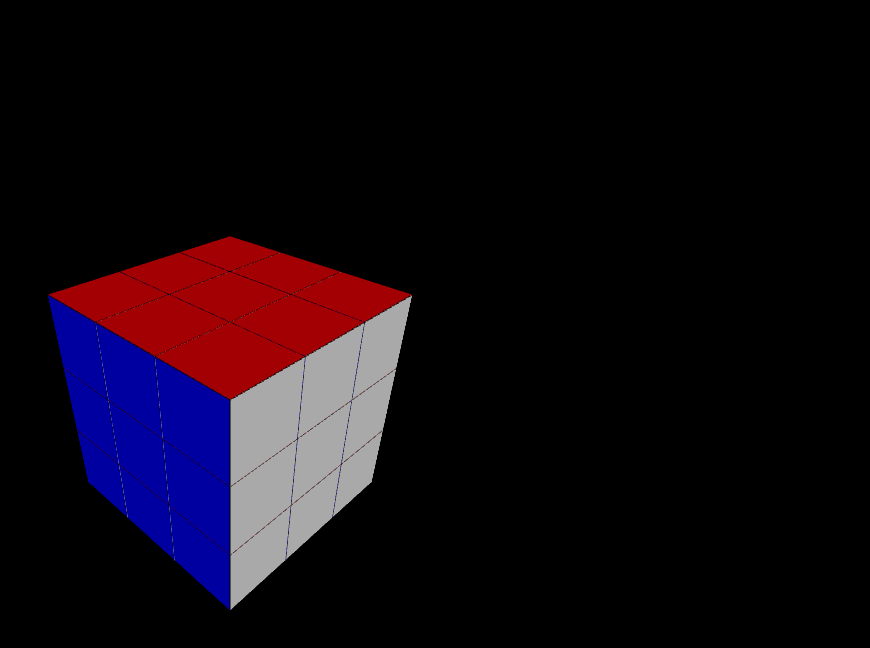
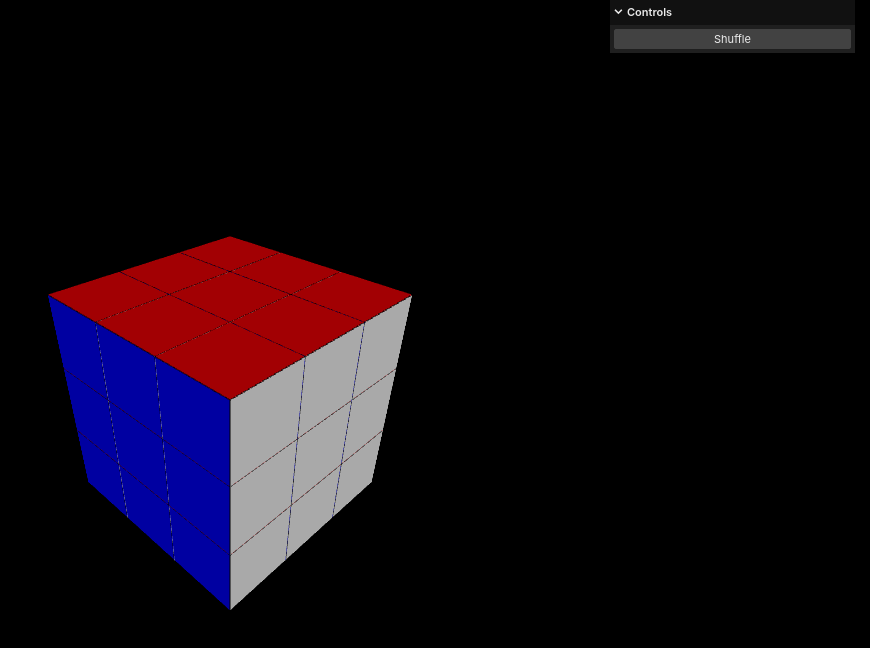
Before and after one commit to ahmoin/rubertia, a React (Vite) app: page / in a window 1280 px wide. Shown: the top 648 px of the page, without its empty margins (410-1280 px from the left). Built offline with nearby package versions, Linux system fonts and the light colour scheme.

Commit message:
feat: add gui

```diff
--- a/src/App.tsx
+++ b/src/App.tsx
@@ -2,6 +2,7 @@ import React from 'react';
 import { Canvas } from '@react-three/fiber';
 import { OrbitControls } from '@react-three/drei';
 import * as THREE from 'three';
+import { GUI } from 'three/addons/libs/lil-gui.module.min.js';
 
 const sizes = {
   width: '100vw',
@@ -38,6 +39,15 @@ const Box: React.FC<BoxProps> = ({ position, colors, size }) => {
 
 
 function App() {
+  const settings = {
+    'Shuffle': function () {
+      console.log("Shuffle")
+    },
+  }
+  const gui = new GUI();
+  gui.add(settings, 'Shuffle');
+  console.log(gui)
+
   const rubiksColors: number[][][] = [
     [[1, 1, 1], [1, 1, 1], [1, 1, 1], [1, 1, 1], [1, 1, 1], [1, 1, 1]],
     [[1, 1, 0], [1, 1, 0], [1, 1, 0], [1, 1, 0], [1, 1, 0], [1, 1, 0]],
```
